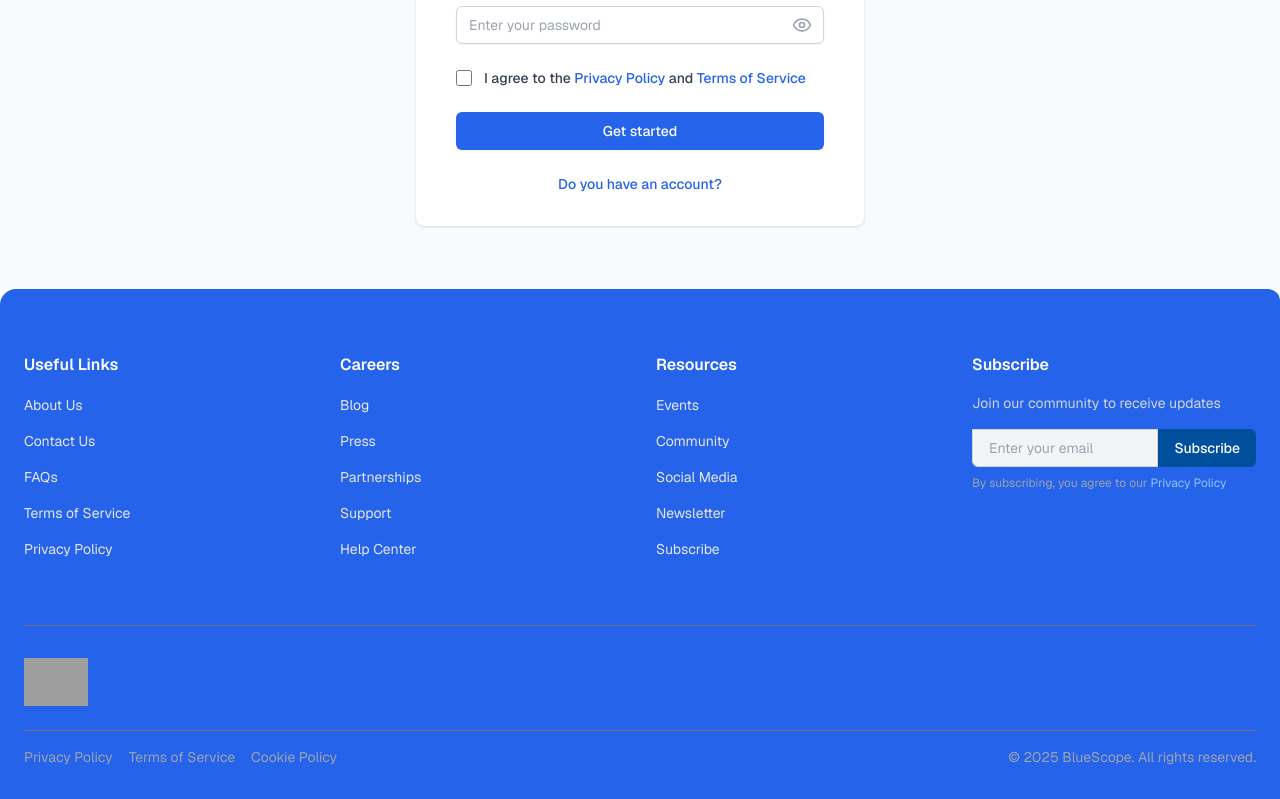
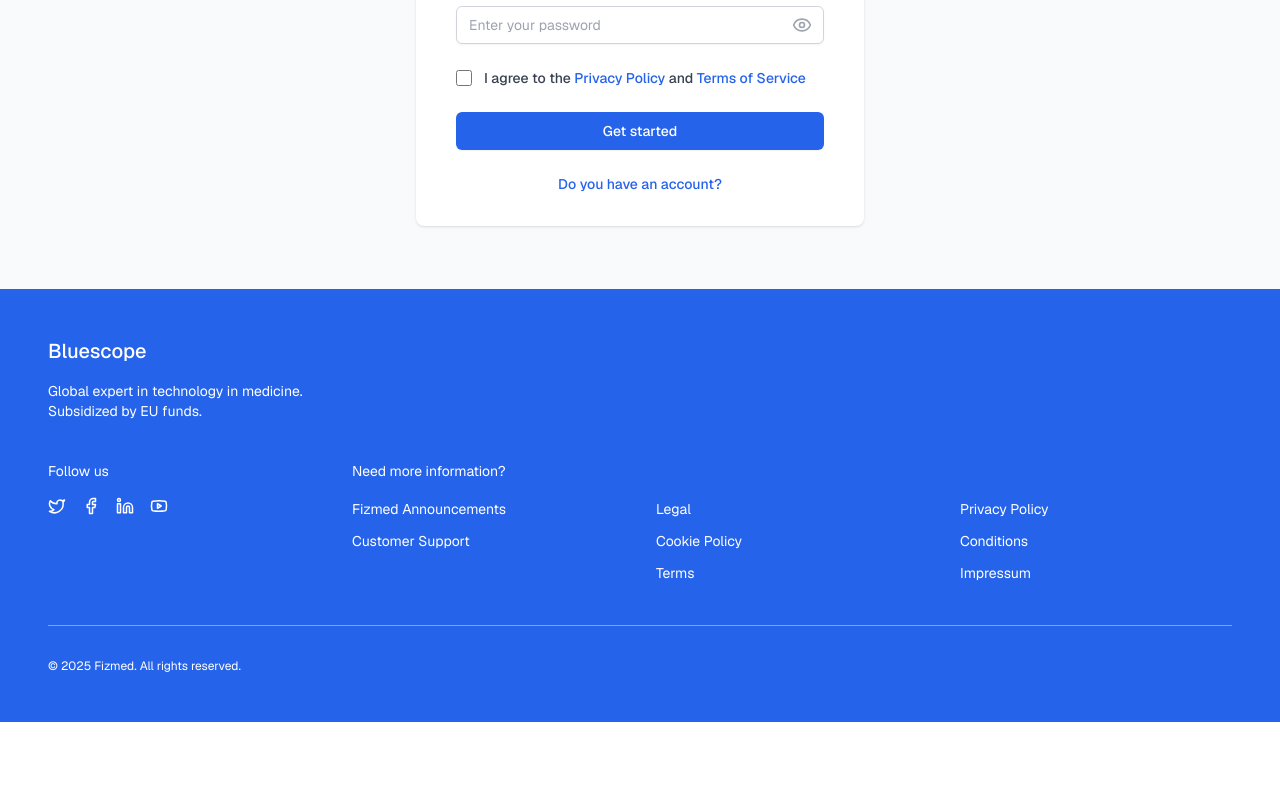
Before and after one commit to Mmesomadavid/bluescope, a React (Vite) app: page /signup in a window 1280 px wide. Shown: the part 579-1378 px from the top of the page. After the commit the page ends 1301 px from the top, so only its background shows below. Built offline with nearby package versions, Linux system fonts and the light colour scheme; grey boxes are pictures that could not be loaded.

Commit message:
first commit

```diff
--- a/src/components/Footer.tsx
+++ b/src/components/Footer.tsx
@@ -1,173 +1,112 @@
 "use client"
 
-import type React from "react"
+import { Link } from "react-router-dom"
+import { Twitter, Facebook, Linkedin, Youtube } from "lucide-react"
+import type { FC } from "react"
 
-import { Link } from "react-router-dom"
-import { useState } from "react"
+const Footer: FC = () => {
+  return (
+    <footer className="bg-blue-600 text-white py-12">
+      <div className="max-w-7xl mx-auto px-6 md:px-12">
+        <div className="flex flex-col space-y-10">
+          {/* Logo and tagline */}
+          <div className="flex flex-col space-y-4">
+            <div className="flex items-center">
+              <span className="text-white text-xl font-medium">Bluescope</span>
+            </div>
+            <p className="text-sm">
+              Global expert in technology in medicine.
+              <br />
+              Subsidized by EU funds.
+            </p>
+          </div>
 
-const Footer = () => {
-  const [email, setEmail] = useState("")
+          {/* Social and links grid */}
+          <div className="grid grid-cols-1 md:grid-cols-4 gap-8">
+            {/* Social media */}
+            <div>
+              <p className="text-sm mb-4">Follow us</p>
+              <div className="flex space-x-4">
+                <Link to="#" aria-label="Twitter">
+                  <Twitter size={18} className="text-white hover:text-white transition-colors" />
+                </Link>
+                <Link to="#" aria-label="Facebook">
+                  <Facebook size={18} className="text-white hover:text-white transition-colors" />
+                </Link>
+                <Link to="#" aria-label="LinkedIn">
+                  <Linkedin size={18} className="text-white hover:text-white transition-colors" />
+                </Link>
+                <Link to="#" aria-label="YouTube">
+                  <Youtube size={18} className="text-white hover:text-white transition-colors" />
+                </Link>
+              </div>
+            </div>
 
-  const handleSubmit = (e: React.FormEvent) => {
-    e.preventDefault()
-    // Handle subscription logic here
-    console.log("Subscribed with email:", email)
-    setEmail("")
-  }
-
-  return (
-    <footer className="bg-blue-600 rounded-tl-2xl rounded-tr-xl pt-16 pb-8 text-white">
-      {/* Main footer content */}
-      <div className="max-w-7xl mx-auto px-4 sm:px-6">
-        <div className="grid grid-cols-1 md:grid-cols-2 lg:grid-cols-4 gap-8 mb-16">
-          {/* Useful Links */}
+            {/* Information links */}
             <div>
-            <h3 className="text-base font-semibold mb-4">Useful Links</h3>
-            <ul className="space-y-3 ">
+              <p className="text-sm mb-4">Need more information?</p>
+              <ul className="space-y-2">
                 <li>
-                <Link to="/about-us" className="text-gray-200 hover:text-blue-300 text-sm">
-                  About Us
+                  <Link to="#" className="text-sm hover:text-white transition-colors">
+                    Fizmed Announcements
                   </Link>
                 </li>
                 <li>
-                <Link to="/contact-us" className="text-gray-200 hover:text-blue-300 text-sm">
-                  Contact Us
-                </Link>
-              </li>
-              <li>
-                <Link to="/faqs" className="text-gray-200 hover:text-blue-300 text-sm">
-                  FAQs
-                </Link>
-              </li>
-              <li>
-                <Link to="/terms-of-service" className="text-gray-200 hover:text-blue-300 text-sm">
-                  Terms of Service
-                </Link>
-              </li>
-              <li>
-                <Link to="/privacy-policy" className="text-gray-200 hover:text-blue-300 text-sm">
-                  Privacy Policy
+                  <Link to="#" className="text-sm hover:text-white transition-colors">
+                    Customer Support
                   </Link>
                 </li>
               </ul>
             </div>
 
-          {/* Careers */}
+            {/* Legal links - first column */}
             <div>
-            <h3 className="text-base font-semibold mb-4">Careers</h3>
-            <ul className="space-y-3">
+              <p className="text-sm mb-4 opacity-0">Legal</p>
+              <ul className="space-y-2">
                 <li>
-                <Link to="/blog" className="text-gray-200 hover:text-blue-300 text-sm">
-                  Blog
+                  <Link to="#" className="text-sm hover:text-white transition-colors">
+                    Legal
                   </Link>
                 </li>
                 <li>
-                <Link to="/press" className="text-gray-200 hover:text-blue-300 text-sm">
-                  Press
+                  <Link to="#" className="text-sm hover:text-white transition-colors">
+                    Cookie Policy
                   </Link>
                 </li>
                 <li>
-                <Link to="/partnerships" className="text-gray-200 hover:text-blue-300 text-sm">
-                  Partnerships
-                </Link>
-              </li>
-              <li>
-                <Link to="/support" className="text-gray-200 hover:text-blue-300 text-sm">
-                  Support
-                </Link>
-              </li>
-              <li>
-                <Link to="/help-center" className="text-gray-200 hover:text-blue-300 text-sm">
-                  Help Center
+                  <Link to="#" className="text-sm hover:text-white transition-colors">
+                    Terms
                   </Link>
                 </li>
               </ul>
             </div>
 
-          {/* Resources */}
+            {/* Legal links - second column */}
             <div>
-            <h3 className="text-base font-semibold mb-4">Resources</h3>
-            <ul className="space-y-3">
+              <p className="text-sm mb-4 opacity-0">Legal</p>
+              <ul className="space-y-2">
                 <li>
-                <Link to="/events" className="text-gray-200 hover:text-blue-300 text-sm">
-                  Events
+                  <Link to="#" className="text-sm hover:text-white transition-colors">
+                    Privacy Policy
                   </Link>
                 </li>
                 <li>
-                <Link to="/community" className="text-gray-200 hover:text-blue-300 text-sm">
-                  Community
+                  <Link to="#" className="text-sm hover:text-white transition-colors">
+                    Conditions
                   </Link>
                 </li>
                 <li>
-                <Link to="/social-media" className="text-gray-200 hover:text-blue-300 text-sm">
-                  Social Media
-                </Link>
-              </li>
-              <li>
-                <Link to="/newsletter" className="text-gray-200 hover:text-blue-300 text-sm">
-                  Newsletter
-                </Link>
-              </li>
-              <li>
-                <Link to="/subscribe" className="text-gray-200 hover:text-blue-300 text-sm">
-                  Subscribe
+                  <Link to="#" className="text-sm hover:text-white transition-colors">
+                    Impressum
                   </Link>
                 </li>
               </ul>
             </div>
-
-          {/* Subscribe */}
-          <div>
-            <h3 className="text-base font-semibold mb-4">Subscribe</h3>
-            <p className="text-sm text-gray-300 mb-4">Join our community to receive updates</p>
-            <form className="flex flex-col sm:flex-row w-full max-w-xs sm:max-w-none" onSubmit={handleSubmit}>
-              <input
-                type="email"
-                placeholder="Enter your email"
-                className="flex-1 min-w-0 px-4 py-2 text-sm text-gray-900 bg-gray-100 border border-gray-300 rounded-t-md sm:rounded-l-md sm:rounded-t-none focus:outline-none focus:ring-2 focus:ring-blue-400"
-                value={email}
-                onChange={(e) => setEmail(e.target.value)}
-                required
-              />
-              <button
-                type="submit"
-                className="bg-[#00509E] text-white px-4 py-2 text-sm font-medium rounded-b-md sm:rounded-r-md sm:rounded-b-none hover:bg-[#007ACC] transition-colors"
-              >
-                Subscribe
-              </button>
-            </form>
-            <p className="text-xs text-gray-400 mt-2">
-              By subscribing, you agree to our{" "}
-              <Link to="/privacy-policy" className="text-blue-300 hover:underline">
-                Privacy Policy
-              </Link>
-            </p>
-          </div>
           </div>
 
-        {/* Bottom footer */}
-        <div className="pt-8 border-t border-gray-500">
-          <div className="flex flex-col md:flex-row md:justify-between md:items-center gap-6 md:gap-0">
-            <div className="flex justify-center md:justify-start mb-4 md:mb-0">
-              <img src="/placeholder.svg?height=48&width=150" alt="BlueScope" className="h-12 w-auto" />
-            </div>
-          </div>
-
-          <div className="flex flex-col sm:flex-row sm:justify-between sm:items-center mt-6 pt-4 border-t border-gray-500 text-sm text-gray-400 gap-4 sm:gap-0">
-            <div className="flex flex-col sm:flex-row justify-center items-center space-y-2 sm:space-y-0 sm:space-x-4 mb-2 sm:mb-0">
-              <Link to="/privacy-policy" className="hover:text-blue-400">
-                Privacy Policy
-              </Link>
-              <Link to="/terms-of-service" className="hover:text-blue-400">
-                Terms of Service
-              </Link>
-              <Link to="/cookie-policy" className="hover:text-blue-400">
-                Cookie Policy
-              </Link>
-            </div>
-            <div className="text-center sm:text-right">
-              © {new Date().getFullYear()} BlueScope. All rights reserved.
-            </div>
+          {/* Copyright */}
+          <div className="pt-8 border-t border-gray-400">
+            <p className="text-xs">© {new Date().getFullYear()} Fizmed. All rights reserved.</p>
           </div>
         </div>
       </div>
```
Lines whose indentation alone changed are shown as unchanged.
